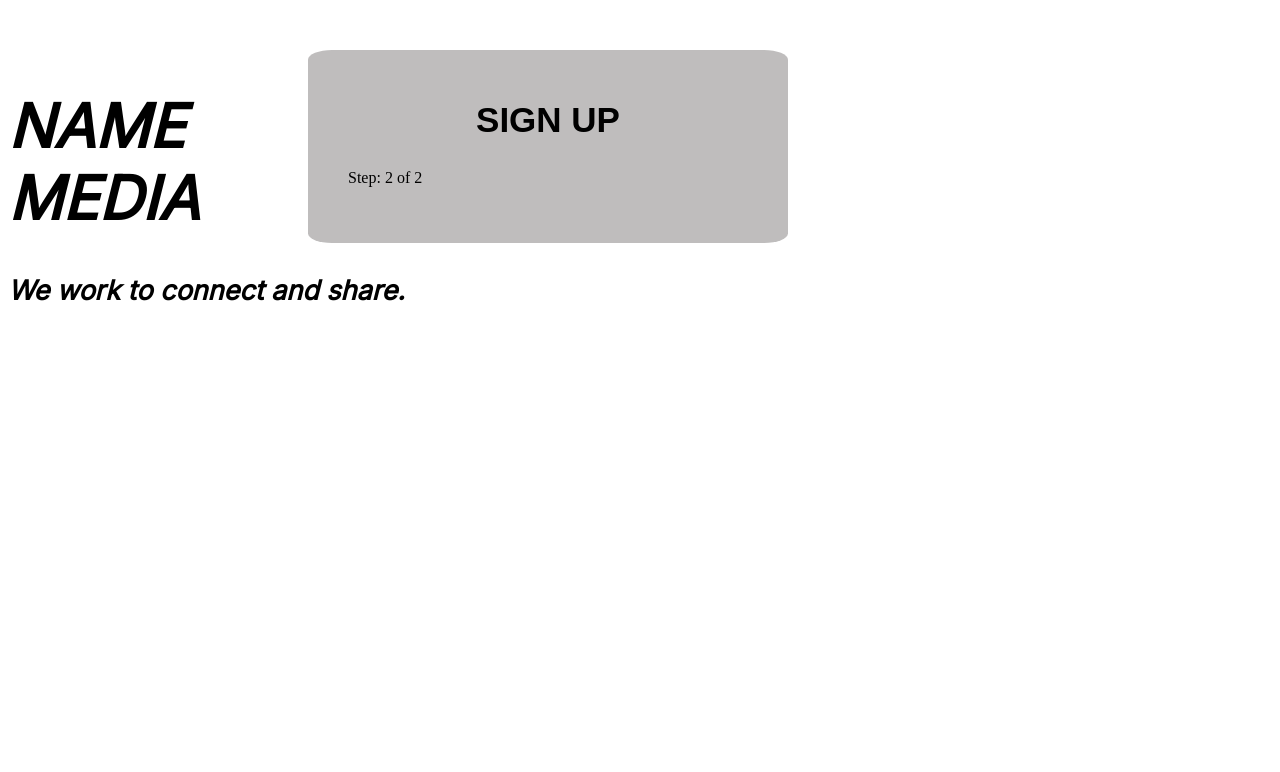
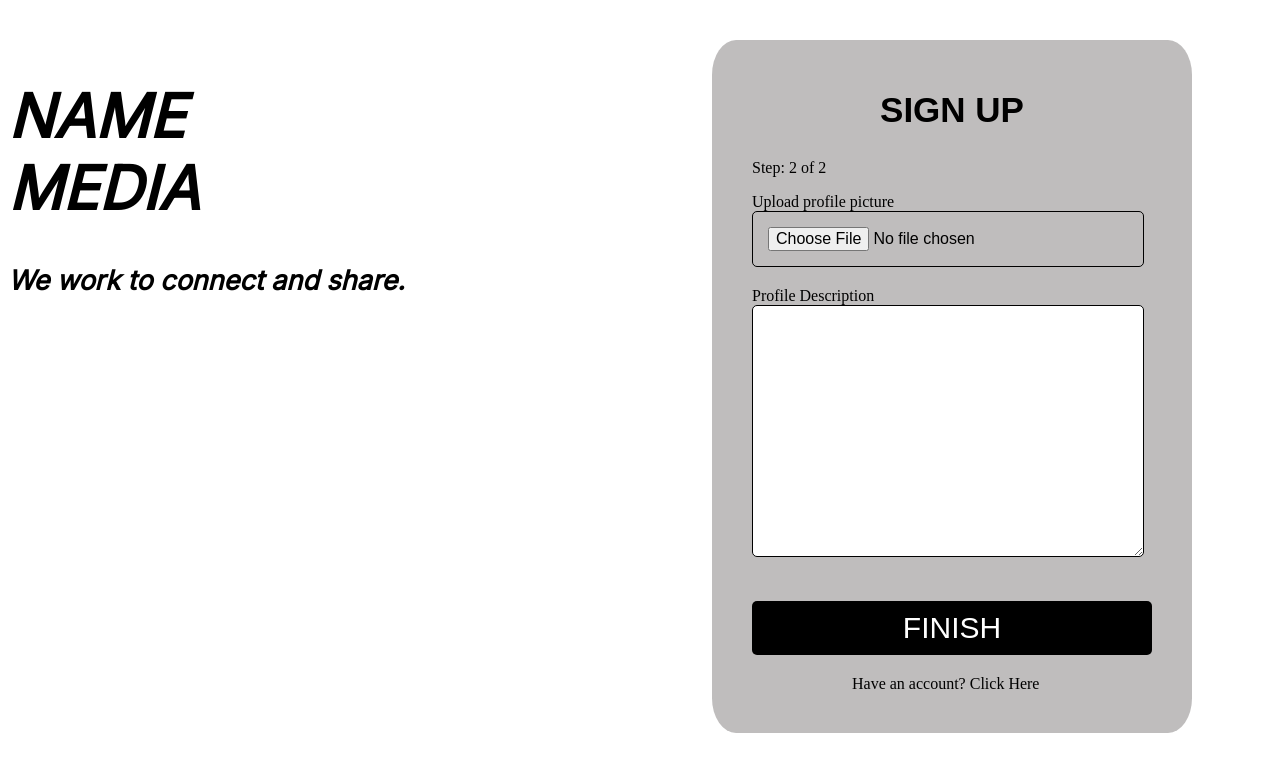
Before and after one commit to Dn1San/SocialMedia, a PHP site: page /signup2.php in a window 1280 px wide. Shown: the top 772 px of the page. Run offline with PHP 8.4, Linux system fonts and the light colour scheme.

Commit message:
Sign Up Page 2 Touch up

```diff
--- a/css/main.css
+++ b/css/main.css
@@ -182,8 +182,8 @@ input[type="checkbox"], input[type="radio"] {
   width: 400px;
   padding: 40px;
   overflow: hidden;
-  margin-left: 300px;
-  margin-top: 50px;
+  margin-left: 55vw;
+  margin-top: 5vh;
   box-shadow: 4px rgba(0,0,0,1);
   border-radius: 5%;
 }
@@ -204,6 +204,11 @@ input[type="checkbox"], input[type="radio"] {
   text-align: center;
   font-size: 16px;
 }
+.registerbox textarea{
+  width: 380px;
+  height: 30vh;
+  margin-bottom: 40px;
+}
 .loginlink{
   margin-top: 20px;
   margin-left: 100px;
--- a/signup2.php
+++ b/signup2.php
@@ -32,5 +32,15 @@
     <h2>SIGN UP</h2>
     <p>Step: 2 of 2</p>
     <form action="" method="POST">
+      <label for="profile picture">Upload profile picture</label>
+      <input type="file" id="profile picture"/>
+      <label for="description">Profile Description</label>
+      <textarea name="description" id="description"></textarea>
+    </form>
+    <button name="registerbtn2">FINISH</button>
+    <div class="loginlink">
+      <span>Have an account? </span><a href="login.php">Click Here</a>
+    </div>
+  </div>
 </body>
 </html>
```
Lines whose indentation alone changed are shown as unchanged.
